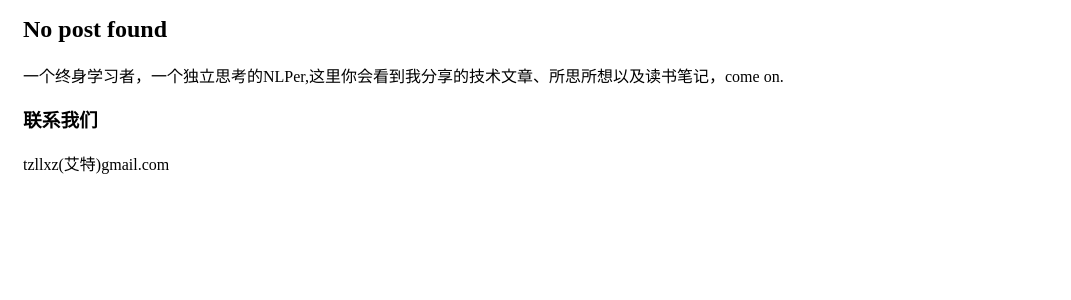
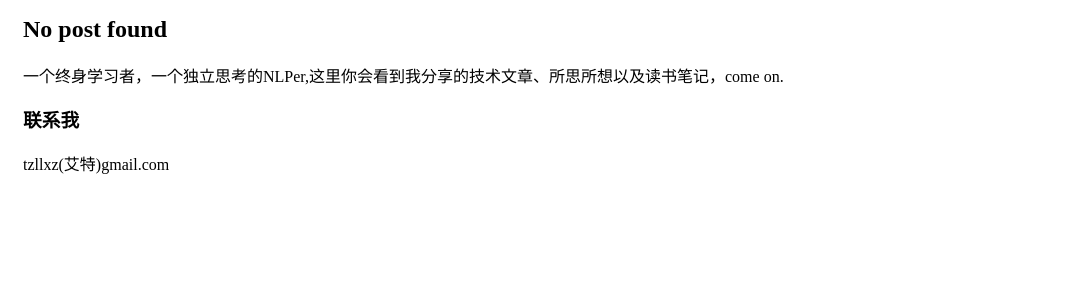
Before and after one commit to TerminusBot/terminus-jekyll-template, a Jekyll site: the page built from about.md, in a window 1280 px wide and 900 px high, scrolled down 465 px. Shown: the part 150-450 px from the top of the window, without its empty margins (0-1071 px from the left). Built offline with Jekyll 4.4.1, drawn with Linux system fonts in a browser that asks for light colours.

Commit message:
Update about.md

```diff
--- a/about.md
+++ b/about.md
@@ -11,5 +11,5 @@ permalink: /about.html
 一个终身学习者，一个独立思考的NLPer,这里你会看到我分享的技术文章、所思所想以及读书笔记，come on.
 
 
-### 联系我们
+### 联系我
 tzllxz(艾特)gmail.com
```
